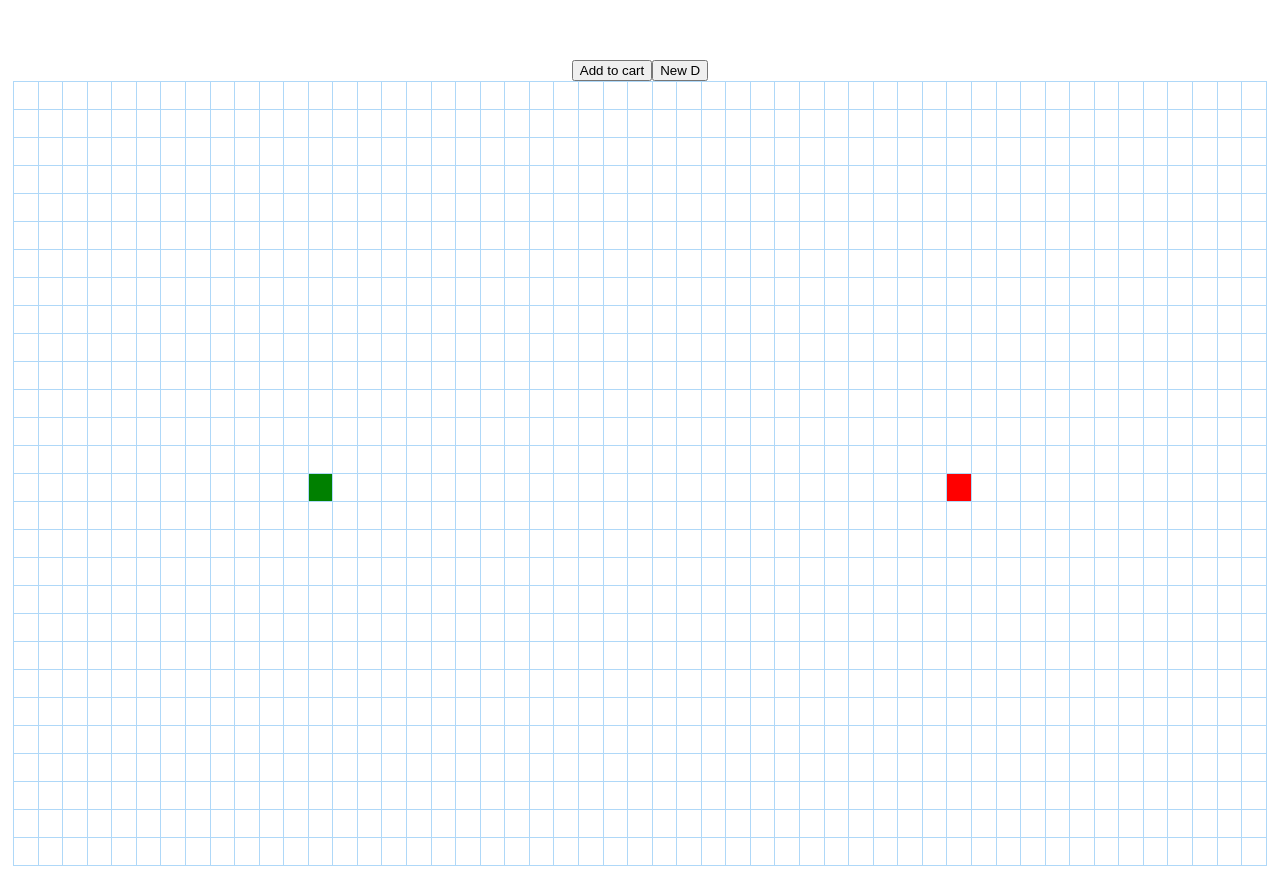
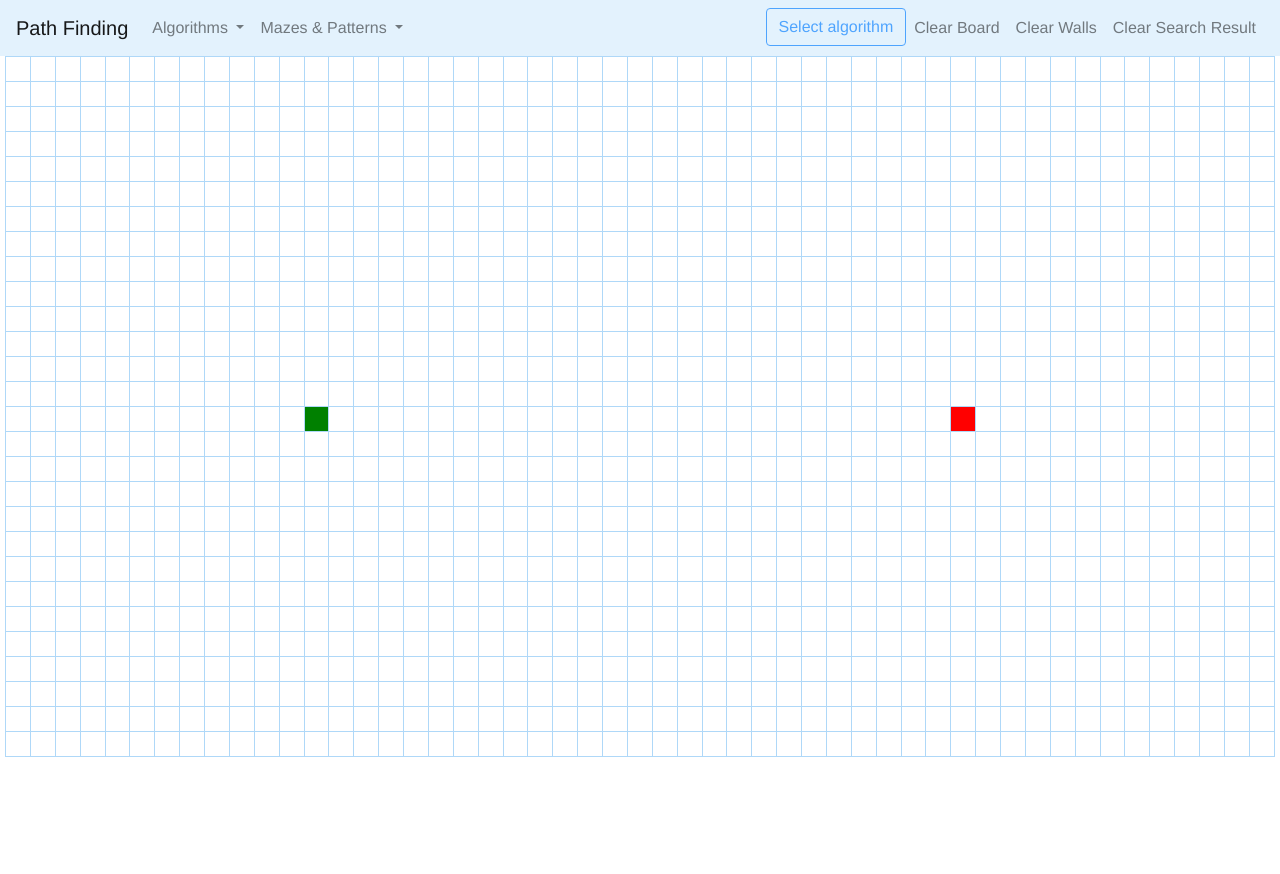
Before and after one commit to Metloff/path_finding, a Vue app: page / in a window 1280 px wide. After the commit the page ends 800 px from the top, so only its background shows below. Built offline with nearby package versions, Linux system fonts and the light colour scheme.

Commit message:
Added bootstrap and navbar

```diff
--- a/public/index.html
+++ b/public/index.html
@@ -5,6 +5,7 @@
     <meta http-equiv="X-UA-Compatible" content="IE=edge">
     <meta name="viewport" content="width=device-width,initial-scale=1.0">
     <link rel="icon" href="<%= BASE_URL %>favicon.ico">
+    <link rel="stylesheet" href="https://stackpath.bootstrapcdn.com/bootstrap/4.3.1/css/bootstrap.min.css" integrity="sha384-ggOyR0iXCbMQv3Xipma34MD+dH/1fQ784/j6cY/iJTQUOhcWr7x9JvoRxT2MZw1T" crossorigin="anonymous">
     <title>path_finder_vue</title>
   </head>
   <body>
@@ -13,5 +14,9 @@
     </noscript>
     <div id="app"></div>
     <!-- built files will be auto injected -->
+    <script src="https://code.jquery.com/jquery-3.3.1.slim.min.js" integrity="sha384-q8i/X+965DzO0rT7abK41JStQIAqVgRVzpbzo5smXKp4YfRvH+8abtTE1Pi6jizo" crossorigin="anonymous"></script>
+    <script src="https://cdnjs.cloudflare.com/ajax/libs/popper.js/1.14.7/umd/popper.min.js" integrity="sha384-UO2eT0CpHqdSJQ6hJty5KVphtPhzWj9WO1clHTMGa3JDZwrnQq4sF86dIHNDz0W1" crossorigin="anonymous"></script>
+    <script src="https://stackpath.bootstrapcdn.com/bootstrap/4.3.1/js/bootstrap.min.js" integrity="sha384-JjSmVgyd0p3pXB1rRibZUAYoIIy6OrQ6VrjIEaFf/nJGzIxFDsf4x0xIM+B07jRM" crossorigin="anonymous"></script>
   </body>
+
 </html>
--- a/src/App.vue
+++ b/src/App.vue
@@ -1,20 +1,21 @@
 <template>
   <div id="app">
-    <button v-on:click="addToCart">Add to cart</button>
-    <button v-on:click="visualizeDijkstra">New D</button>
+    <Header @run-algorithm="runAlgorithm"
+            @create-pattern="createPattern">
+    </Header>
     <Board :grid="grid"></Board>
   </div>
 </template>
 
 <script>
+import Header from "./components/Header"
 import Board from "./components/Board"
 import {dijkstra} from './algorithms/dijkstra';
-
 
 export default {
   name: 'app',
   components: {
-    Board
+    Board, Header
   },
 
   data() {
@@ -30,6 +31,7 @@ export default {
   },
 
   methods: {
+    // INIT
     createGrid() {
       let height = Math.floor(window.innerHeight / 28);
       let width = Math.floor(window.innerWidth / 25);
@@ -67,17 +69,28 @@ export default {
       this.grid = grid;
     },
 
-    addToCart() {
-      this.grid[0][0].state = "visited";
+    createPattern(PatternName) {
+      window.console.log(PatternName);
     },
 
+    // PROCESS
+    runAlgorithm(algorithmName) {
+      switch (algorithmName) {
+      case "dijkstra":
+        this.visualizeDijkstra();
+        break;
+      default:
+        alert( "Select algorithm" );
+      }
+    },
+
+    // VISUALIZE
     visualizeDijkstra() {
       const startNode = this.grid[this.start.y][this.start.x];
       const finishNode = this.grid[this.finish.y][this.finish.x];
       const {visitedNodesInOrder, nodesInShortestPathOrder} = dijkstra(this.grid, startNode, finishNode);
-      window.console.log(visitedNodesInOrder, nodesInShortestPathOrder);
 
-       for (let i = 0; i < visitedNodesInOrder.length; i++) {
+      for (let i = 0; i < visitedNodesInOrder.length; i++) {
         setTimeout(() => {
           let row = visitedNodesInOrder[i].row;
           let col = visitedNodesInOrder[i].col;
@@ -115,6 +128,10 @@ export default {
     -moz-osx-font-smoothing: grayscale;
     text-align: center;
     color: #2c3e50;
-    margin-top: 60px;
+    /* margin-top: 60px; */
+  }
+
+  body {
+    margin: 0px;
   }
 </style>
--- /dev/null
+++ b/src/components/Header.vue
@@ -0,0 +1,99 @@
+<template>
+  <header class="header">
+    <nav class="navbar navbar-expand-lg navbar-light" style="background-color: #e3f2fd;">
+      <a class="navbar-brand" href="#">Path Finding</a>
+      <button class="navbar-toggler" type="button" data-toggle="collapse" data-target="#navbarSupportedContent" aria-controls="navbarSupportedContent" aria-expanded="false" aria-label="Toggle navigation">
+        <span class="navbar-toggler-icon"></span>
+      </button>
+
+      <div class="collapse navbar-collapse" id="navbarSupportedContent">
+        <ul class="navbar-nav mr-auto">
+
+          <!-- ALGORITHMS -->
+          <li class="nav-item dropdown">
+            <a class="nav-link dropdown-toggle" href="#" id="navbarDropdown" role="button" data-toggle="dropdown" aria-haspopup="true" aria-expanded="false">
+              Algorithms
+            </a>
+            <div class="dropdown-menu" aria-labelledby="navbarDropdown">
+               <a class="dropdown-item" href="#"
+                  v-for="algorithm in algorithms"
+                  :key="algorithm.key"
+                  @click="selectAlgorithm(algorithm)">
+                  {{ algorithm.title }}
+                </a>
+            </div>
+          </li>
+
+          <!-- PATTERNS -->
+          <li class="nav-item dropdown">
+            <a class="nav-link dropdown-toggle" href="#" id="navbarDropdown" role="button" data-toggle="dropdown" aria-haspopup="true" aria-expanded="false">
+              Mazes &amp; Patterns
+            </a>
+            <div class="dropdown-menu" aria-labelledby="navbarDropdown">
+               <a class="dropdown-item" href="#"
+                  v-for="p in patterns"
+                  :key="p.key"
+                  @click="selectPattern(p.key)">
+                  {{ p.title }}
+                </a>
+            </div>
+          </li>
+        </ul>
+
+        <!-- Process buttons -->
+        <ul class="navbar-nav ml-auto">
+          <li class="nav-item">
+            <button class="btn btn-outline-primary" type="button" v-if="selectedAlgorithm.title != undefined" @click="runAlgorithm(selectedAlgorithm.key)">Run {{ this.selectedAlgorithm.title }}!</button>
+            <button class="btn btn-outline-primary" type="button" v-else disabled="true">Select algorithm</button>
+          </li>
+          <li class="nav-item"><a class="nav-link"  href="#">Clear Board</a></li>
+          <li class="nav-item"><a class="nav-link"  href="#">Clear Walls</a></li>
+          <li class="nav-item"><a class="nav-link"  href="#">Clear Search Result</a></li>
+        </ul>
+      </div>
+    </nav>
+  </header>
+</template>
+
+<script>
+export default {
+  data() {
+    return {
+      selectedAlgorithm: {},
+      algorithms: [
+        {
+          title: "Dijkstra's Algorithm",
+          key: "dijkstra"
+        },
+      ],
+      patterns: [
+        {
+          title: "Recursive Division",
+          key: "Recursive Division"
+        },
+        {
+          title: "Simple Stair",
+          key: "Simple Stair"
+        },
+      ],
+    }
+  },
+
+  methods: {
+    selectAlgorithm(algorithm) {
+      this.selectedAlgorithm = algorithm;
+    },
+
+    selectPattern(key) {
+      this.$emit('create-pattern', key);
+    },
+
+    runAlgorithm(key) {
+       this.$emit('run-algorithm', key);
+    },
+  },
+}
+</script>
+
+<style scoped>
+</style>
```
